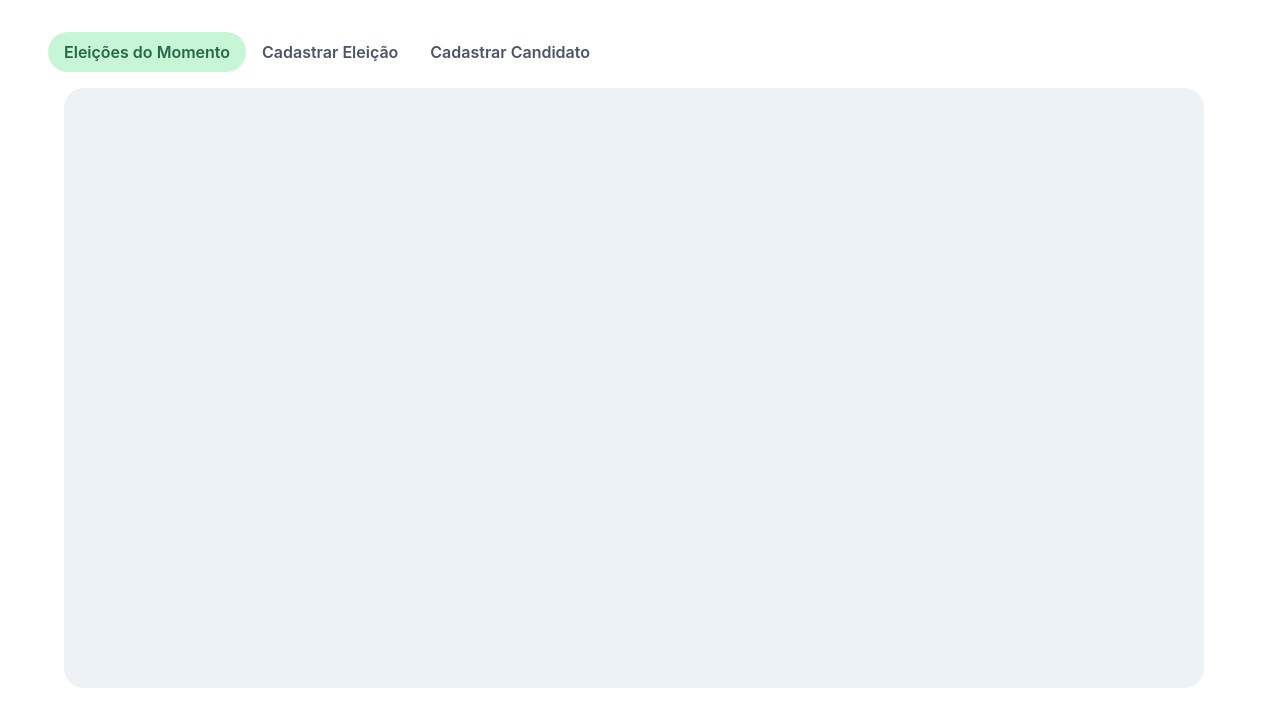
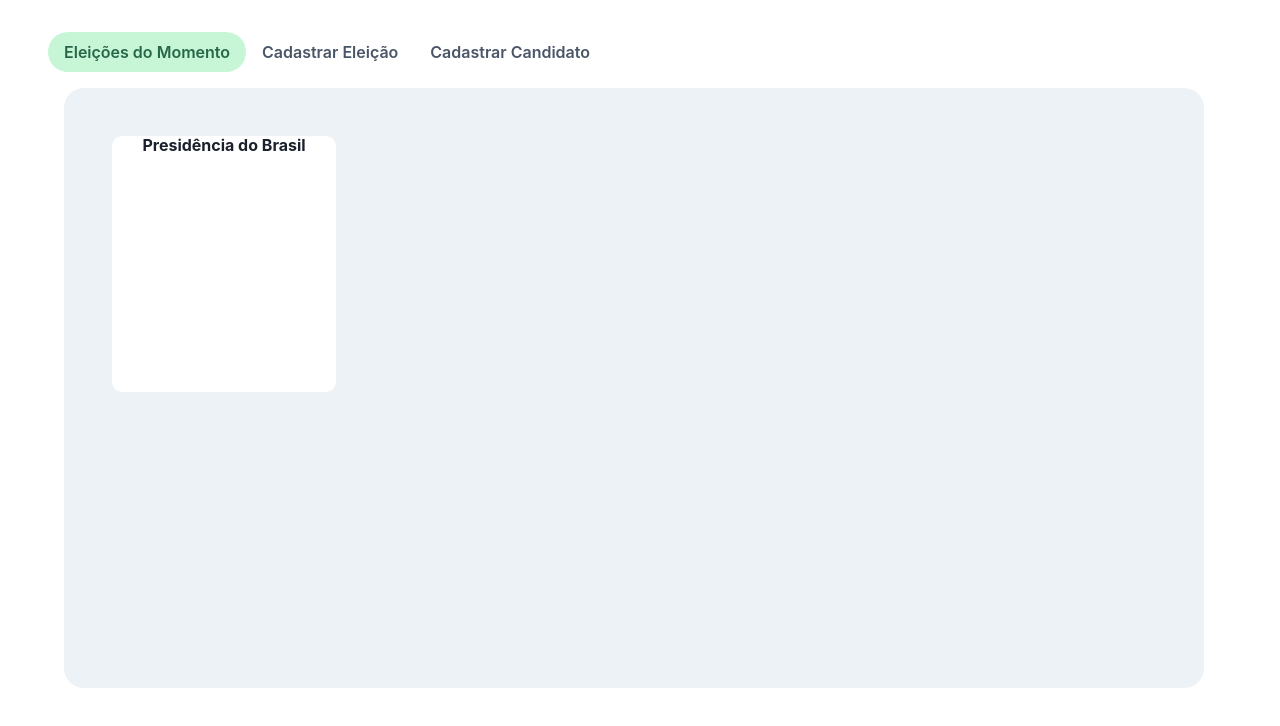
Before and after one commit to gentil-kadson/Selecao-Edital-001-2022-NADIC-IFRN, a React (Create React App) app: page /homepage in a window 1280 px wide. Shown: the top 726 px of the page. Built offline with nearby package versions, Linux system fonts and the light colour scheme; data requests are answered from the project's data file.

Commit message:
feat: started current elections page; currently trying to render election cards dynamically

```diff
--- /dev/null
+++ b/src/components/CurrentElections/CurrentElections.tsx
@@ -0,0 +1,28 @@
+import { Flex, Box, Image, Heading, Text } from "@chakra-ui/react"
+import { useState, useEffect } from "react"
+
+import api from "../../api/api"
+
+const CurrentElections = () => {
+    const [ currentElections, setCurrentElections ] = useState<any>([])
+
+    useEffect(() => {
+        async function getElectionsData() {
+            await api.get("/elections").then(response => {
+                setCurrentElections(response.data)
+            })
+        }
+
+        getElectionsData()
+    }, [])
+
+    return(
+        <Flex direction="row" justify="flex-start" align="flex-start">
+            <Flex width="14rem" height="16rem" bg="white" margin="3rem" borderRadius="10px" direction="column" justify="flex-start" align="center" >
+                <Heading fontSize="16px">Presidência do Brasil</Heading>
+            </Flex>
+        </Flex>
+    )
+}
+
+export default CurrentElections
--- a/src/pages/Homepage/Homepage.tsx
+++ b/src/pages/Homepage/Homepage.tsx
@@ -4,20 +4,21 @@ import api from "../../api/api"
 
 import RegisterCandidate from "../../components/RegisterCandidate/RegisterCandidate";
 import RegisterElection from "../../components/RegisterElection/RegisterElection";
+import CurrentElections from "../../components/CurrentElections/CurrentElections";
 
 const Homepage = () => {
-    const [ allData, setAllData ] = useState<any[]>([])
+    // const [ allData, setAllData ] = useState<any[]>([])
 
-    useEffect(() => {
-        async function getAllData() {
-            await api.get("/elections").then(response => {
-                setAllData(response.data)
-            })
-        }
+    // useEffect(() => {
+    //     async function getAllData() {
+    //         await api.get("/elections").then(response => {
+    //             setAllData(response.data)
+    //         })
+    //     }
 
-        getAllData()
+    //     getAllData()
 
-    }, [])
+    // }, [])
 
 
     return(
@@ -32,7 +33,7 @@ const Homepage = () => {
                 <TabPanels>
                     <TabPanel>
                         <Box width="95%" height={600} bg="#EDF2F7" borderRadius="20px">
-
+                            <CurrentElections />
                         </Box>
                     </TabPanel>
 
```
